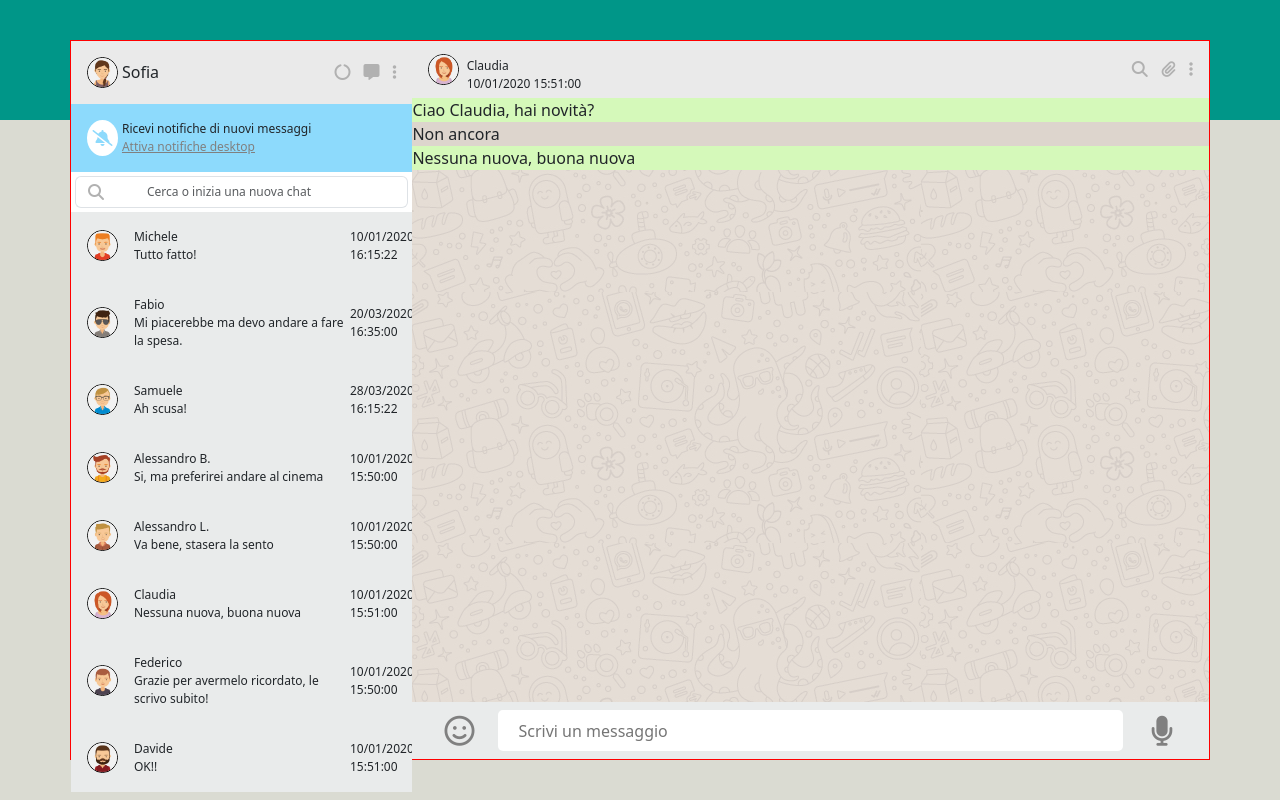
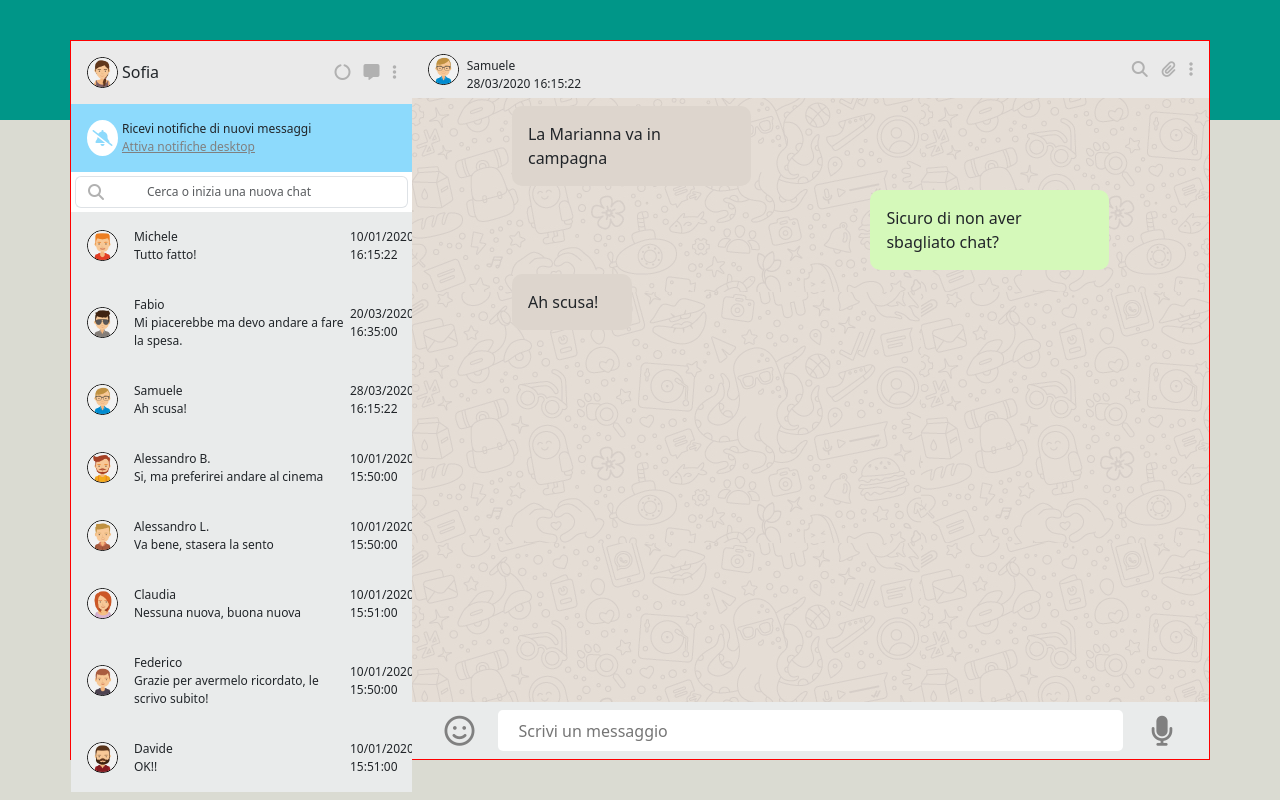
Before and after one commit to SteAnoe/vue-boolzapp, a plain HTML site: page index.html in a window 1280 px wide. Drawn offline with nearby package versions, Linux system fonts and the light colour scheme.

Commit message:
day 1 - Finito

```diff
--- a/assets/css/style.css
+++ b/assets/css/style.css
@@ -173,8 +173,22 @@ img{
 
 .received-message{
     background-color: #DDD5CD;
+    align-self: flex-start;
 }
 
 .sent-message{
     background-color: #D5F9BA;
+    align-self: flex-end;
 }
+
+.message{
+    min-width: 120px;
+    max-width: 40%;
+    border-radius: 10px;
+}
+
+.chat{
+    display: flex;
+    flex-direction: column;
+    margin: auto;
+}
--- a/assets/js/main.js
+++ b/assets/js/main.js
@@ -3,7 +3,7 @@ const { createApp } = Vue
 createApp({
   data() {
     return {
-        contact: 5,
+        contact: 2,
         contacts: [
             {
                 name: 'Michele',
--- a/index.html
+++ b/index.html
@@ -73,8 +73,10 @@
             </div>
           </div>
           <div id="chat-box">
-            <div v-for="(elem) in contacts[contact].messages" :class="elem.status + `-message`">
-              {{ elem.message }}
+            <div class="w-75 h-100 chat py-2">
+              <div v-for="(elem) in contacts[contact].messages" class="message p-3 mb-1" :class="elem.status + `-message`">
+                {{ elem.message }}
+              </div>
             </div>
           <div id="input-text" class="d-flex justify-content-between p-2">
             <div id="emote" class="d-flex justify-content-center align-items-center">
```
